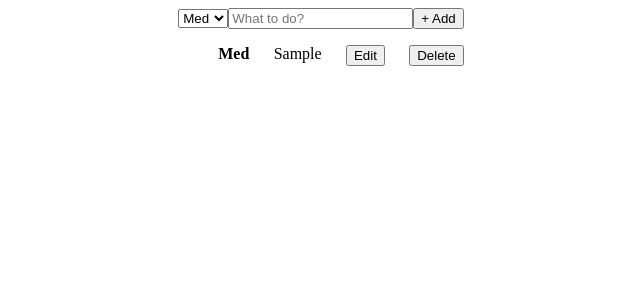
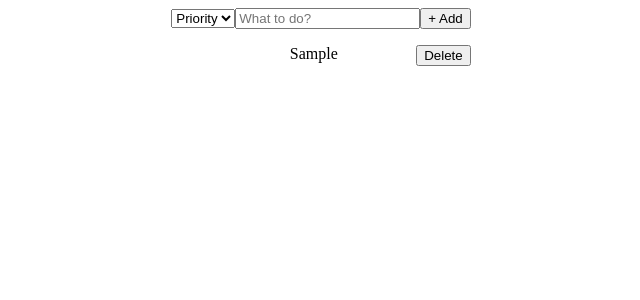
Before and after one commit to vzhurbin/jet-homework, a React (Vite) app: page / in a window 1280 px wide. Both pictures are taken after typing "Sample" into the empty fields and a click on the button "+ Add". Shown: the top 300 px of the page, without its empty margins (319-959 px from the left). Built offline with nearby package versions, Linux system fonts and the light colour scheme.

Commit message:
switch from arr to obj for todo TodoList

```diff
--- a/src/components/SelectBox.js
+++ b/src/components/SelectBox.js
@@ -2,12 +2,20 @@ import React from 'react';
 
 const labels = [
   {
-    label: 'Высокий',
-    value: 'high',
+    label: 'Priority',
+    value: '',
   },
   {
-    label: 'Низкий',
+    label: 'Low',
     value: 'low',
+  },
+  {
+    label: 'Med',
+    value: 'med',
+  },
+  {
+    label: 'High',
+    value: 'high',
   },
 ];
 
@@ -18,7 +26,7 @@ const SelectBox = props => {
     <select value={value} onChange={e => onChange(e.target.value)}>
       {labels.map(item => {
         return (
-          <option key={`${item.value}${item.label}`} value={item.value}>
+          <option key={`${item.value}${item.label}`}>
             {item.label}
           </option>
         );
--- a/src/containers/AddTodoForm.jsx
+++ b/src/containers/AddTodoForm.jsx
@@ -1,24 +1,29 @@
 import React from "react";
+import SelectBox from '../components/SelectBox';
 
 export default class AddTodoForm extends React.Component {
 
   handleInputChange = event => {
-    this.props.handleInputChange(event);
+    this.props.onInputChange(event);
   }
 
-  addTodo = event => {
+  handleLabelChange = event => {
+    this.props.onLabelChange(event);
+  }
+
+  handleAddTodo = event => {
     this.props.addTodo(event);
   }
 
   render() {
     const text = this.props.text;
+    const label = this.props.label;
     return (
-      <form onSubmit={this.addTodo}>
-        <select>
-          <option value="med">Med</option>
-          <option value="low">Low</option>
-          <option value="high">High</option>
-        </select>
+      <form onSubmit={this.handleAddTodo}>
+        <SelectBox
+          value={label}
+          onChange={this.handleLabelChange}
+        />
         <input
           type="text"
           value={text}
--- a/src/containers/TodoItem.jsx
+++ b/src/containers/TodoItem.jsx
@@ -1,25 +1,46 @@
 import React from 'react';
 
 export default class TodoItem extends React.Component {
-  removeTodo = (item, index) => {
-    this.props.removeTodo(item, index);
-  }
-
   render() {
-    const item = this.props.item;
-    const index = this.props.index;
-    const id = this.props.item.id;
+    const todo = this.props.todo;
+    const key = this.props.id;
     return (
-      <div className="todo-item" key={id}>
-        <strong>{item.label}</strong>
-        <span>{item.text}</span>
-        <button>Edit</button>
+      <div className="todo-item" key={key}>
+        <strong>{todo.label}</strong>
+        <span>{todo.text}</span>
+        {/* <button
+          onClick={this.editTodo}
+        >
+          Edit
+        </button> */}
         <button
-          onClick={this.removeTodo}
+          onClick={() => this.props.removeTodo(key)}
         >
           Delete
         </button>
       </div>
     );
   }
+
+  // renderEdit() {
+  //   const item = this.props.item;
+  //   const index = this.props.index;
+  //   const id = this.props.item.id;
+  //   return (
+  //     <div className="todo-item" key={id}>
+  //       <strong>{item.label}</strong>
+  //       <span>{item.text}</span>
+  //       <button
+  //         onClick={this.editTodo}
+  //       >
+  //         Edit
+  //       </button>
+  //       <button
+  //         onClick={this.removeTodo}
+  //       >
+  //         Delete
+  //       </button>
+  //     </div>
+  //   );
+  // }
 }
--- a/src/containers/TodoList.jsx
+++ b/src/containers/TodoList.jsx
@@ -4,52 +4,68 @@ import AddTodoForm from "./AddTodoForm";
 
 export default class TodoList extends React.Component {
   state = {
-    todos: [],
+    todos: {},
     text: '',
-    label: 'Med'
+    label: ''
   }
 
-  handleInputChange = event => {
+  onInputChange = event => {
     this.setState({ text: event.target.value })
+  }
+
+  onLabelChange = event => {
+    this.setState({ label: event })
   }
 
   addTodo = event => {
     event.preventDefault();
-    const todo = {
-      id: Date.now(),
+    const todos = { ...this.state.todos };
+    todos[`todo${Date.now()}`] = {
       label: this.state.label,
       text: this.state.text,
       isEdited: false
     }
-    const todos = [...this.state.todos, todo];
     this.setState({ todos: todos, text: '' });
   }
 
-  removeTodo = (item, index) => {
-    let todos = [...this.state.todos];
-    todos.splice(index, 1);
-    this.setState({ todos: todos });
+  removeTodo = key => {
+    const todos = {...this.state.todos};
+    delete todos[key];
+    this.setState({ todos });
   }
 
+  // editTodo = (item, index) => {
+  //   const item = {
+  //     label: this.state.label,
+  //     text: this.state.text
+  //   }
+  //   let todos = [...this.state.todos];
+  //   todos[index] = item;
+  //   this.setState({ todos: todos });
+  // }
+
   render() {
-    const todos = [...this.state.todos];
+    const todosObj = {...this.state.todos};
+    const todosArr = Object.keys(todosObj);
     const text = this.state.text;
 
     return (
       <div>
         <AddTodoForm
           text={text}
-          handleInputChange={this.handleInputChange}
+          onLabelChange={this.onLabelChange}
+          onInputChange={this.onInputChange}
           addTodo={this.addTodo}
         />
         <ul>
-          {todos.map((item, index) => {
+          {todosArr.map(key => {
             return (
               <TodoItem
-                item={item}
-                index={index}
-                key={item.id}
+                id={key}
+                key={key}
+                todo={todosObj[key]}
                 removeTodo={this.removeTodo}
+                // editTodo={this.editTodo}
               />
             );
           })}
@@ -57,4 +73,5 @@ export default class TodoList extends React.Component {
       </div>
     )
   }
+
 }
```
